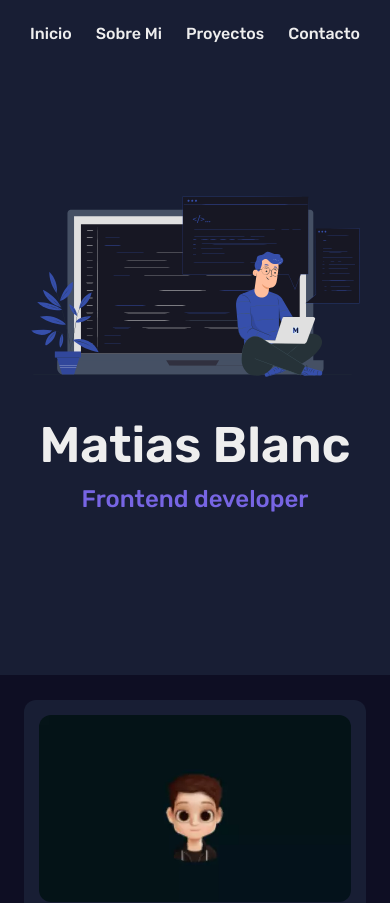
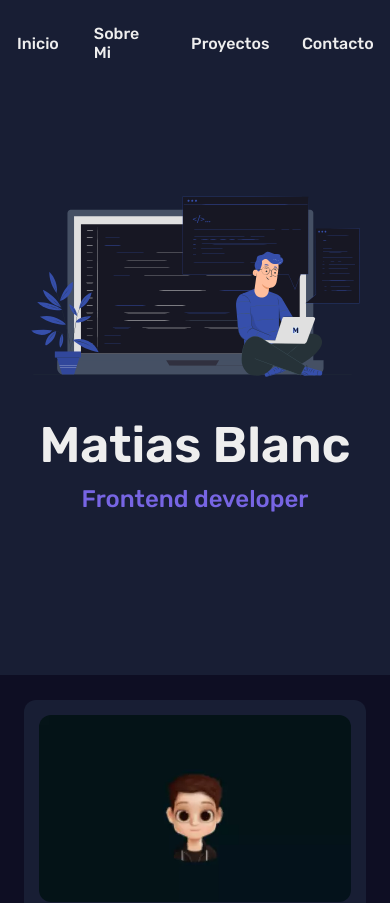
Before and after one commit to MatiasBlanc/MatiasBlanc-Portfolio, a React (Vite) app: page / in a window 390 px wide. Shown: the top 903 px of the page. Built offline with nearby package versions, Linux system fonts and the light colour scheme.

Commit message:
added contact link and navbar fixed

```diff
--- a/src/components/Contact.jsx
+++ b/src/components/Contact.jsx
@@ -1,7 +1,7 @@
 function Contact () {
     return(
         <>
-            <form className="form" action="https://formspree.io/f/xoqrkaae" method="POST">
+            <form id="contact" className="form" action="https://formspree.io/f/xoqrkaae" method="POST">
                 <input className="form__element form__text" type="text" name="Name" placeholder="Tu nombre" autoComplete="on" required maxLength={36}/>
                 <input className="form__element form__email" type="email" name="Email" placeholder="Tu email" autoComplete="on" required/>
                 <textarea className="form__element form__message" name="Message" placeholder="Que me quieres enviar?" autoComplete="off" required maxLength={500}></textarea>
--- a/src/styles/Home.css
+++ b/src/styles/Home.css
@@ -290,8 +290,8 @@
         font-weight: 500;
         font-size: 16px;
         color: #eee;
-        padding: 8px 0;
-        margin: 0 12px;
+        padding: 8px 10px;
+        margin: 0 8px;
         background: none;
     }
 
```
